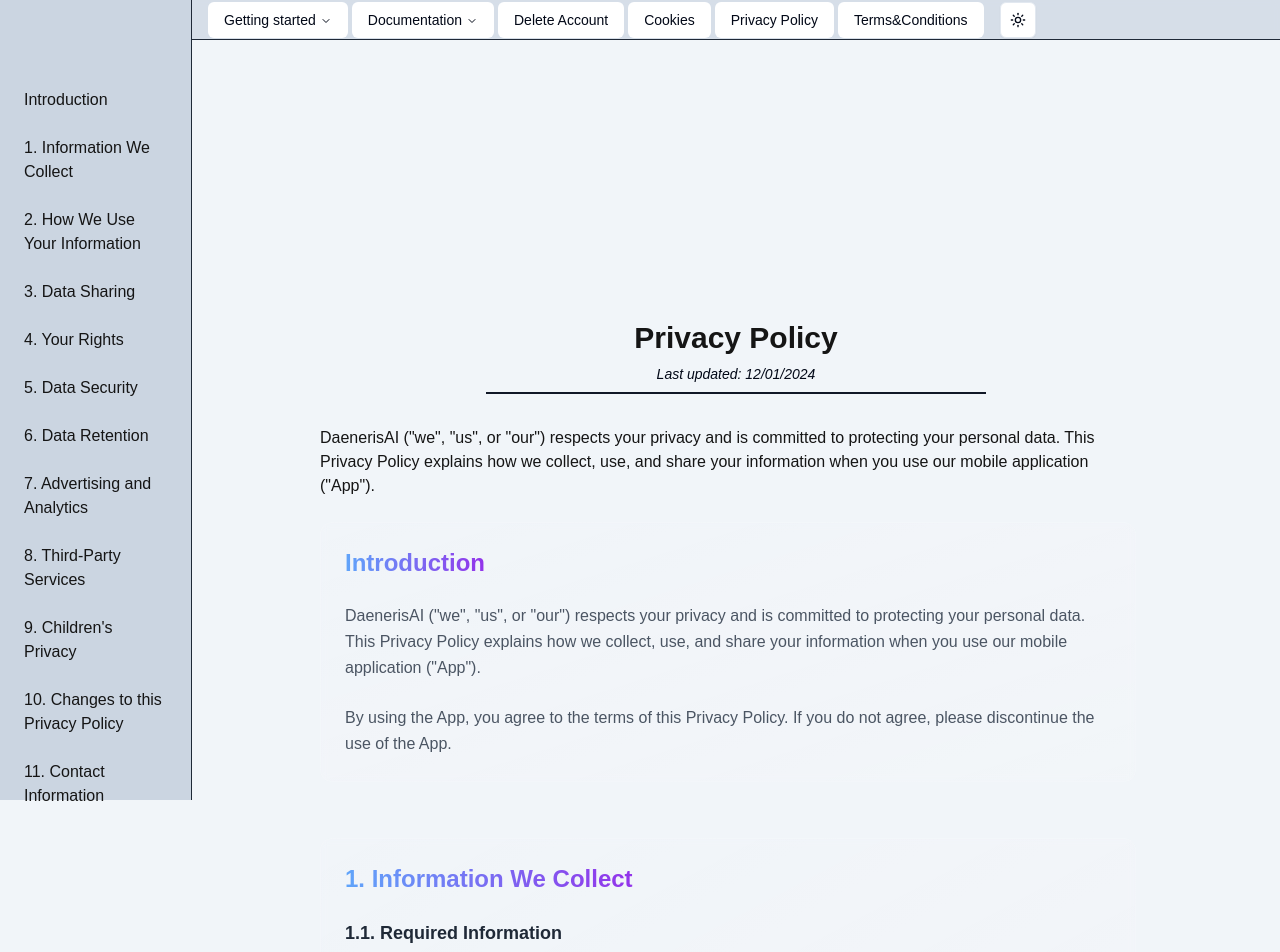
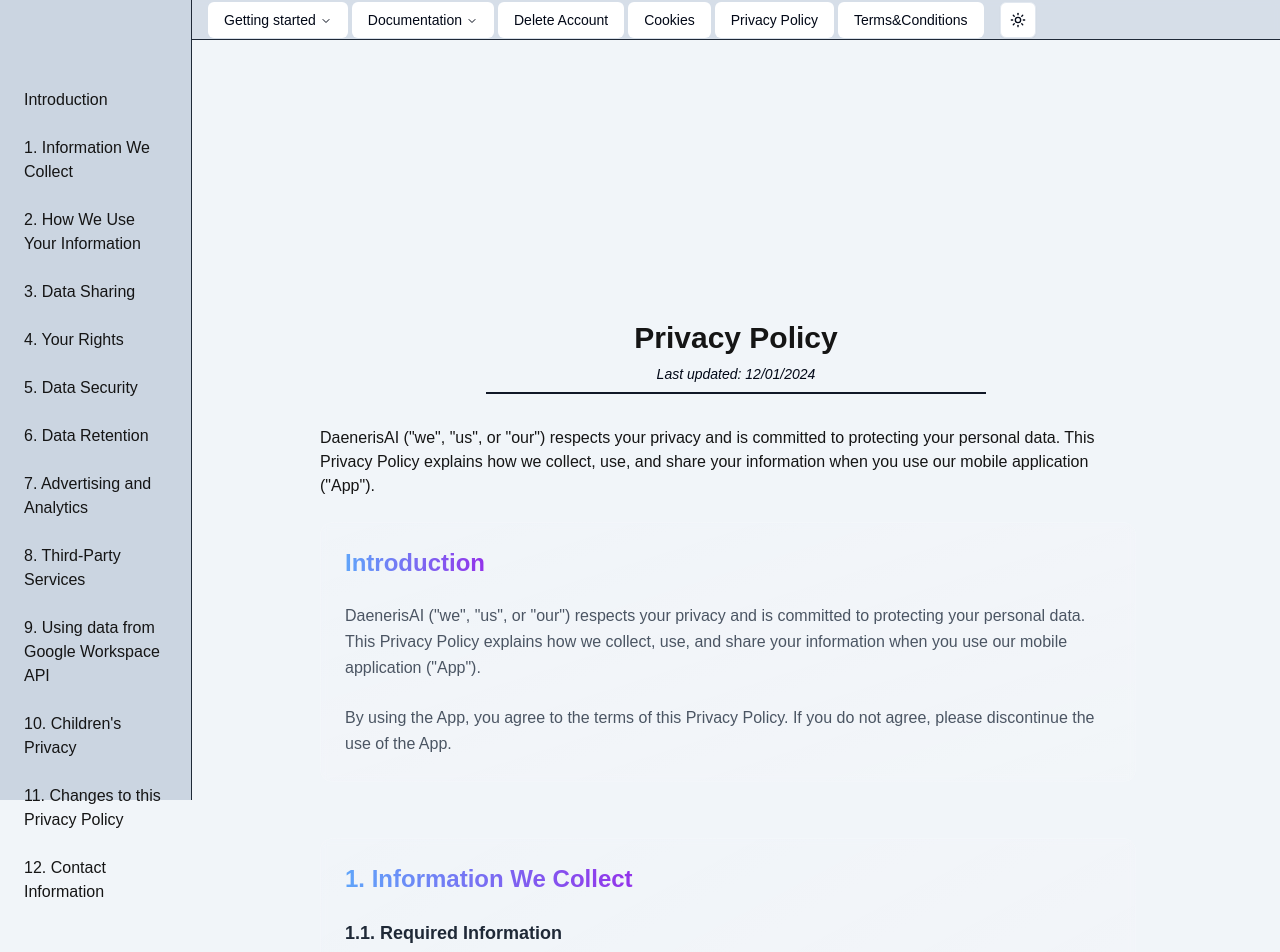
Before and after one commit to vencoslav1357/daeneris_website, a Next.js app: page /privacy in a window 1280 px wide. Shown: the top 952 px of the page. Built offline with nearby package versions, Linux system fonts and the light colour scheme.

Commit message:
updated privacy policy data

```diff
--- a/app/privacy/page.tsx
+++ b/app/privacy/page.tsx
@@ -7,6 +7,7 @@
 export default function PrivacyPolicyPage() {
     const contentRef = useRef<HTMLDivElement>(null);
     const [isMenuOpen, setIsMenuOpen] = useState(false);
+
 
     return (
         <section className="relative w-full min-h-screen flex flex-col  md:flex-row items-start justify-start pb-[5vh] dark:bg-[#151515] bg-slate-100">
--- a/constants/index.ts
+++ b/constants/index.ts
@@ -264,13 +264,23 @@
       content: [
         {
           subtitle: "",
-          text: "Our App may contain links to third-party services or APIs (e.g., Spotify, Gmail). We are not responsible for the privacy practices of these services. We recommend reviewing their privacy policies."
+          text: "Our App may contain links to third-party services or APIs (e.g., Spotify, Google Calendar). We are not responsible for the privacy practices of these services. We recommend reviewing their privacy policies."
+        }
+      ]
+    },
+    {
+      id: "workspace-api-data",
+      title: "9. Using data from Google Workspace API",
+      content: [
+        {
+          subtitle: "",
+          text: `We do not use data obtained through Google Workspace APIs (such as Gmail, Google Calendar, etc.) to develop, improve, or train generalized AI or machine learning models. All data collected via these APIs is used solely for the functionality of the application and is not shared with third parties for AI/ML model training or any other purposes outside of the scope of the App's core services.`
         }
       ]
     },
     {
       id: "childrens-privacy",
-      title: "9. Children's Privacy",
+      title: "10. Children's Privacy",
       content: [
         {
           subtitle: "",
@@ -280,7 +290,7 @@
     },
     {
       id: "changes",
-      title: "10. Changes to this Privacy Policy",
+      title: "11. Changes to this Privacy Policy",
       content: [
         {
           subtitle: "",
@@ -290,7 +300,7 @@
     },
     {
         id: "contact",
-        title: "11. Contact Information",
+        title: "12. Contact Information",
         content: [
           {
             subtitle: "",
```
